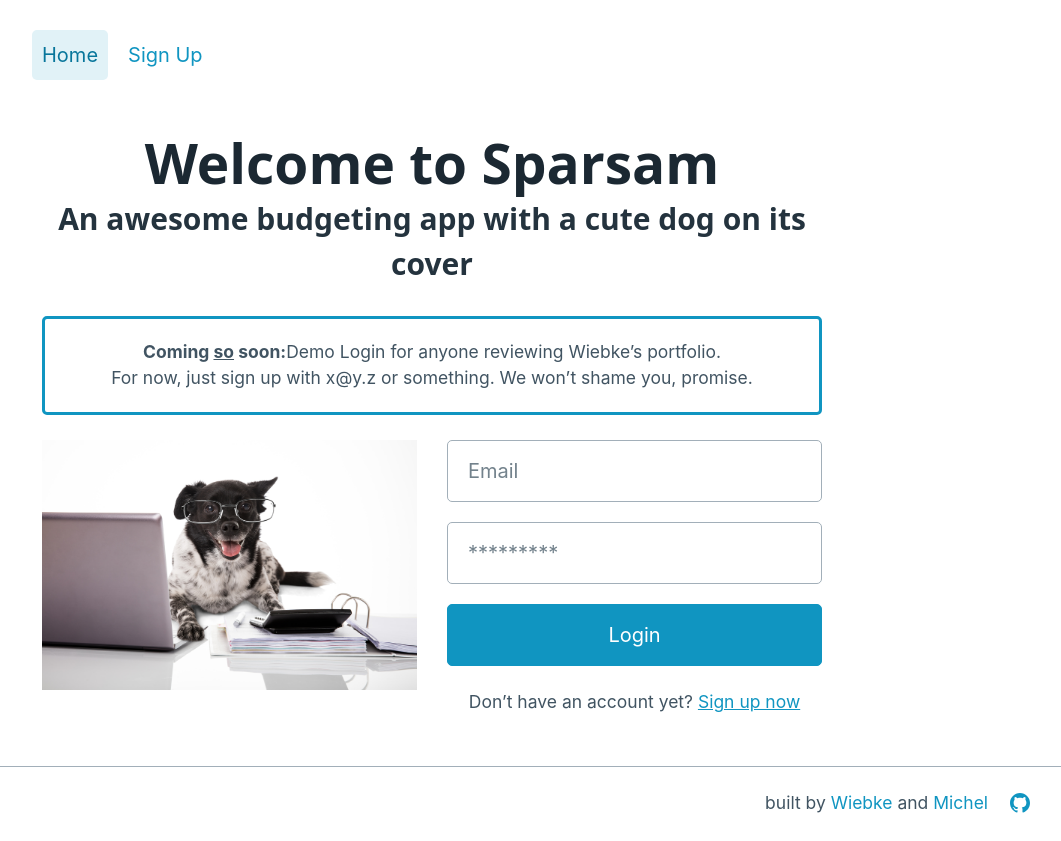
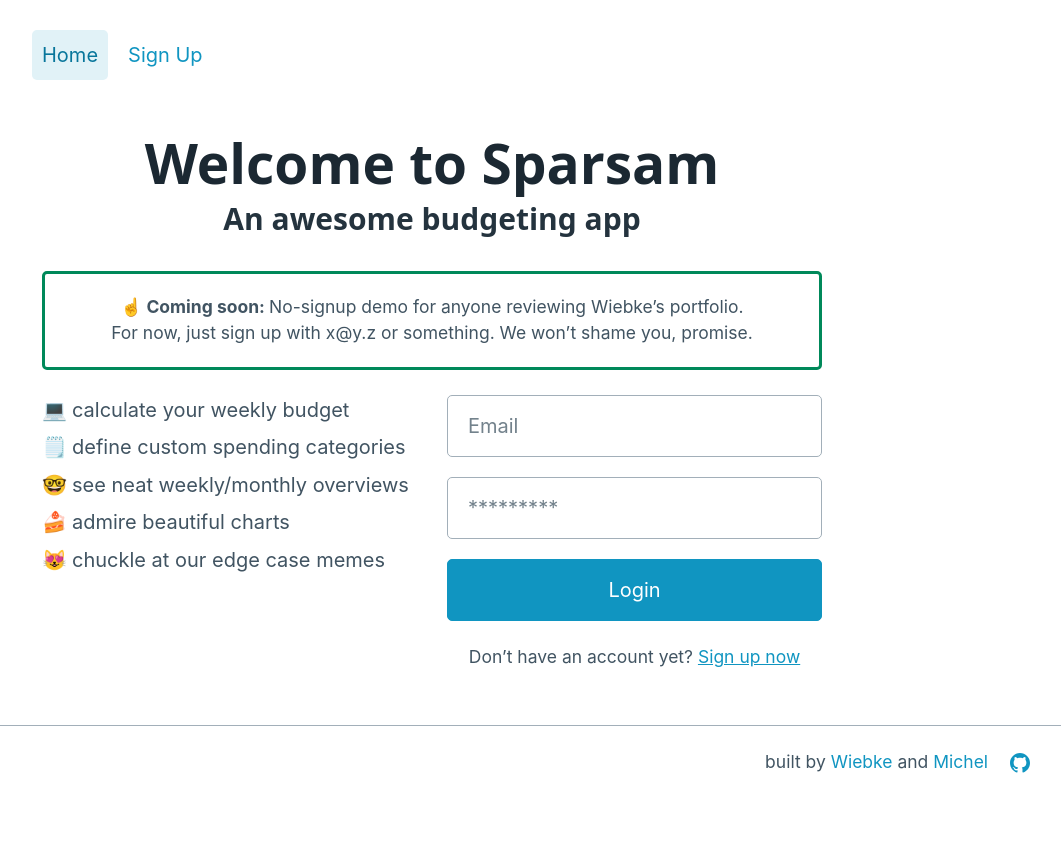
Before and after one commit to fraulueneburg/sparsam-fe, a React (Create React App) app: page / in a window 1280 px wide. Shown: the whole page, without its empty margins (208-1269 px from the left). After the commit the page ends 800 px from the top, so only its background shows below. Built offline with nearby package versions, Linux system fonts and the light colour scheme; no server answers.

Commit message:
updated startpage

```diff
--- a/src/pages/HomePage.jsx
+++ b/src/pages/HomePage.jsx
@@ -1,26 +1,40 @@
 import Alert from '../components/Alert'
 import FormLogin from '../components/FormLogin'
-import cuteDog from '../assets/cute-dog.jpg'
 
 function HomePage() {
 	return (
 		<>
 			<h1>Welcome to Sparsam</h1>
-			<h2>An awesome budgeting app with a cute dog on its cover</h2>
+			<h2>An awesome budgeting app</h2>
 			<Alert
+				type="primary"
 				content={
 					<>
-						<strong>
-							Coming <u>so</u> soon:
-						</strong>
-						Demo Login for anyone reviewing Wiebke’s portfolio.
+						<strong>☝️ Coming soon:&nbsp;</strong>
+						No-signup demo for anyone reviewing Wiebke’s portfolio.
 						<br /> For now, just sign up with x@y.z or something. We won’t shame you, promise.
 					</>
 				}
 			/>
 			<div className="columns">
 				<div className="column">
-					<img src={cuteDog} alt="" />
+					<ul className="list-emoji">
+						<li>
+							<span className="emoji sr-hidden">💻&nbsp; </span>calculate your weekly budget
+						</li>
+						<li>
+							<span className="emoji sr-hidden">🗒️&nbsp; </span>define custom spending categories
+						</li>
+						<li>
+							<span className="emoji sr-hidden">🤓&nbsp; </span>see neat weekly/monthly overviews
+						</li>
+						<li>
+							<span className="emoji sr-hidden">🍰&nbsp; </span>admire beautiful charts
+						</li>
+						<li>
+							<span className="emoji sr-hidden">😻&nbsp; </span>chuckle at our edge case memes
+						</li>
+					</ul>
 				</div>
 				<div className="column">
 					<FormLogin />
```
